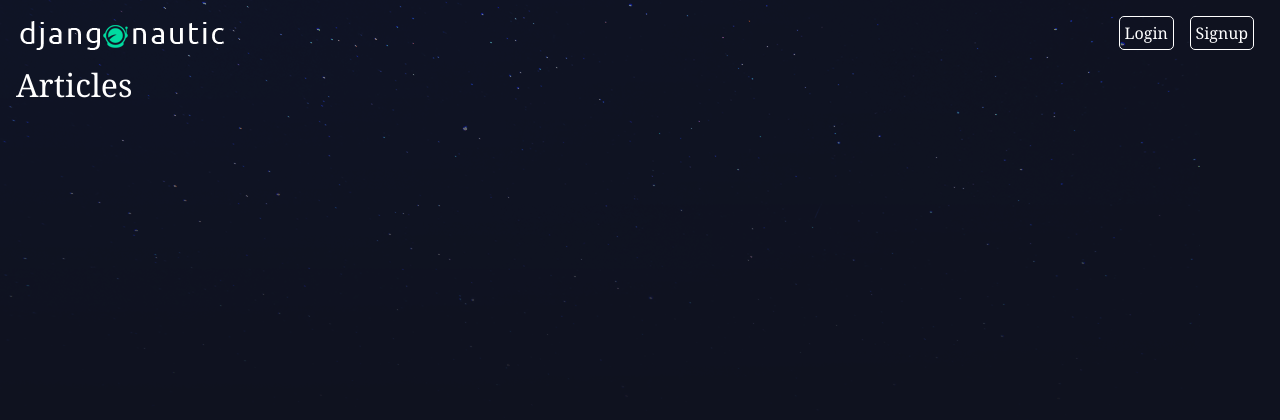
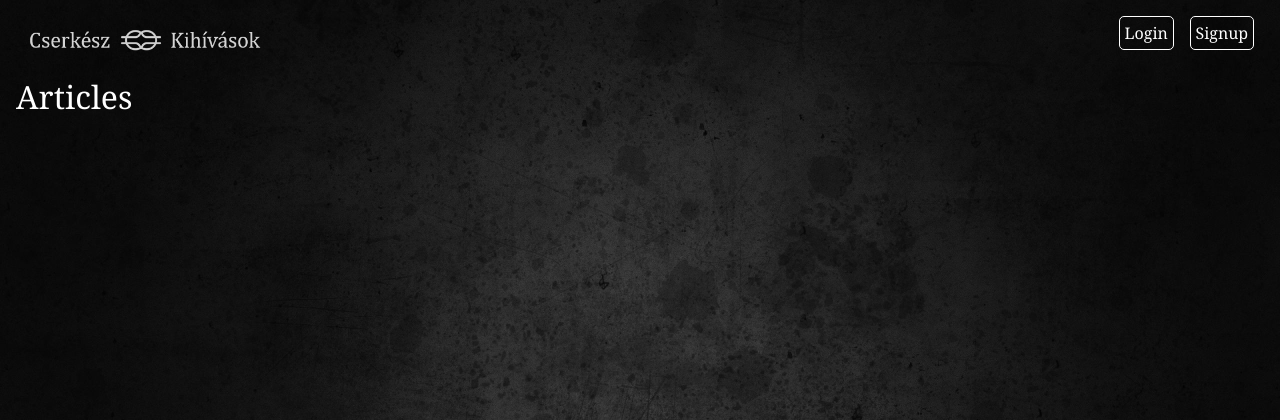
Before and after one commit to formdenes/django-blog, a Django app: page /articles/ in a window 1280 px wide. Shown: the top 420 px of the page. Run offline with Django 3.2, Linux system fonts and the light colour scheme; data that the repository does not hold is empty; parts of the project's set-up code (start-up, migrations or seed data) failed here and were passed over.

Commit message:
css,, base_layout minor updates

```diff
--- a/articles/templates/base_layout.html
+++ b/articles/templates/base_layout.html
@@ -10,7 +10,7 @@
     </head>
     <body>
         <div class="wrapper">
-            <h1><a href="{% url 'articles:list'%}"><img src="{% static 'logo.png' %}" alt="logo"></a></h1>
+            <h1><a href="{% url 'articles:list'%}"><img src="{% static 'logo.png' %}" alt="logo" id="page-logo"></a></h1>
             <nav>
                 <ul>
                     {% if user.is_authenticated %}
--- a/assets/style.css
+++ b/assets/style.css
@@ -6,7 +6,8 @@ html, body{
 body{
     color: white;
     background-color: #0f121f;
-    background-image: url(stars.png);
+    background-image: url(bg.jpg);
+    background-size: cover;
     background-repeat: no-repeat;
     padding-left: 1rem;
     padding-top: 1rem;
@@ -25,6 +26,10 @@ h1, h2, h3, h4, h5{
 a, a:hover, a:visited{
     text-decoration: none;
     color: white;
+}
+
+#page-logo{
+    height: 50px;
 }
 
 nav{
```
Also changed, not shown: assets/bg.jpg (added), assets/logo.png.
